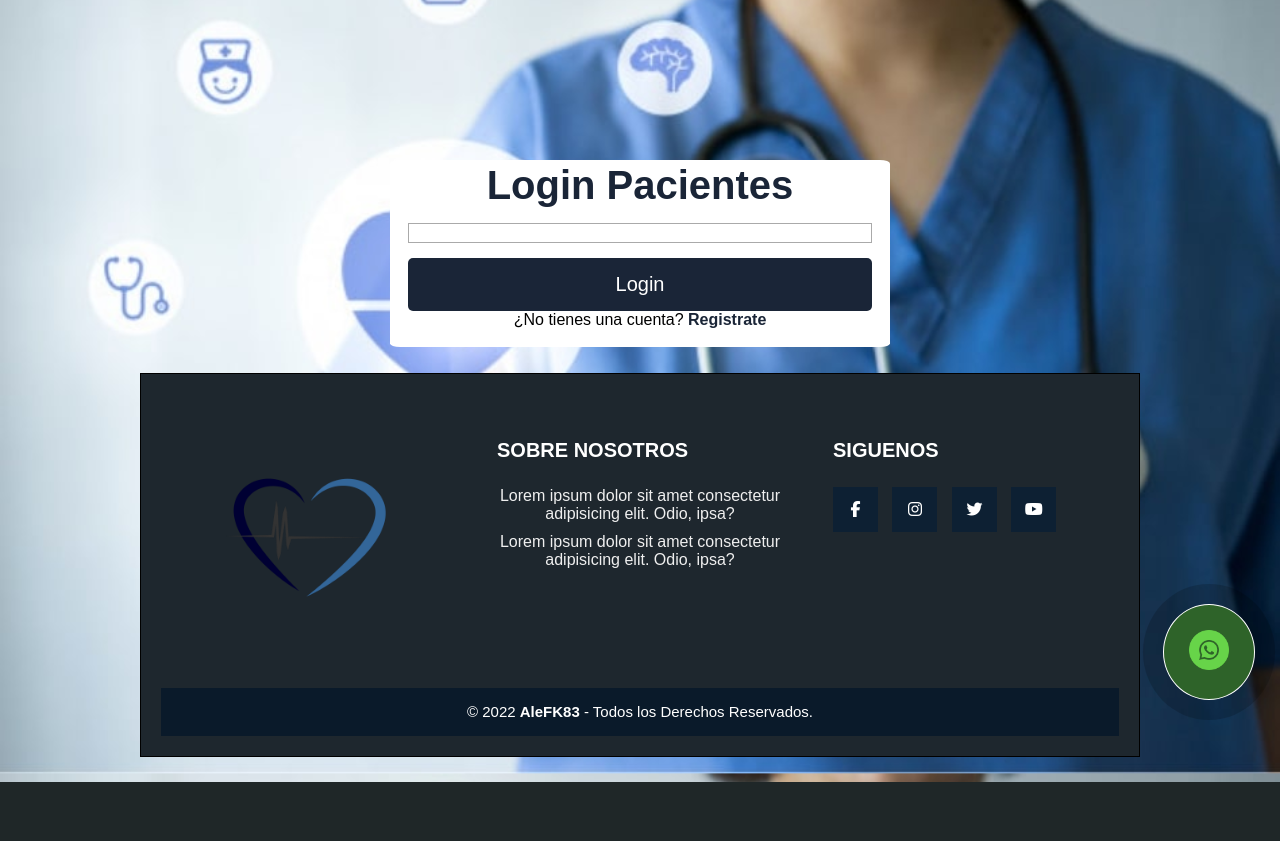
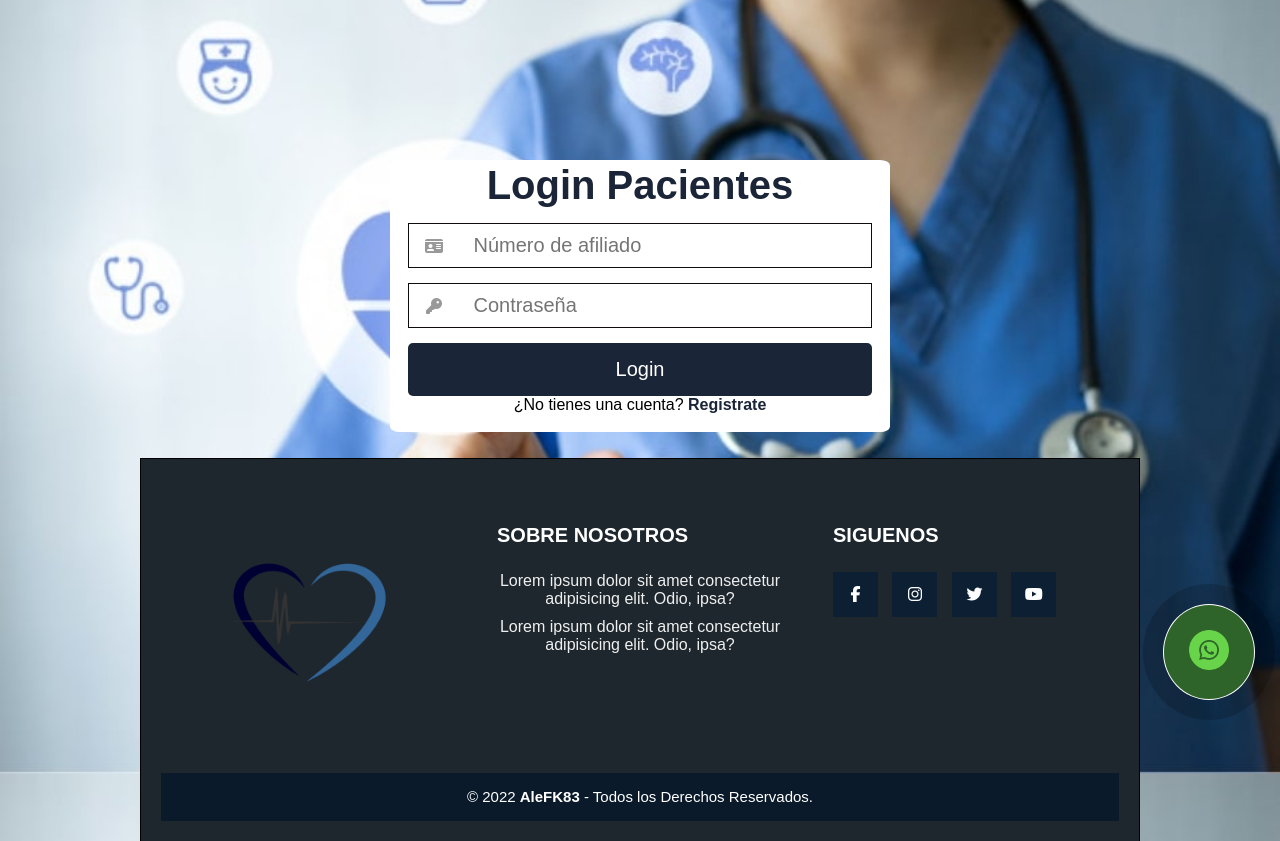
Before and after one commit to AleKF83/MEDICHI_DJANGO, a Django app: page /login in a window 1280 px wide. Shown: the part 80-921 px from the top of the page. Before the commit the page ends 862 px from the top, so only its background shows below. Run offline with Django 4.2, Linux system fonts and the light colour scheme; some libraries are stand-ins or nearby versions.

Commit message:
login forms.py

```diff
--- a/app_principal/forms.py
+++ b/app_principal/forms.py
@@ -1,7 +1,7 @@
+from django import forms
+
 from django import forms
 
 class LoginForm(forms.Form):
-    afiliado = forms.CharField(label="Número de afiliado:", required=True, max_length=20)
-    #, initial='afiliado')
-    #css class="fas fa-id-card icon",
-    psw = forms.CharField (label="Contraseña", required=True, max_length=10)
+    numero_afiliado = forms.CharField(max_length=100, widget=forms.TextInput(attrs={'placeholder': 'Número de afiliado'}))
+    contrasena = forms.CharField(max_length=100, widget=forms.PasswordInput(attrs={'placeholder': 'Contraseña'}))
--- a/app_principal/static/app_principal/css/estilos.css
+++ b/app_principal/static/app_principal/css/estilos.css
@@ -1,11 +1,13 @@
 /*NABVAR*/
 * {
   margin: 0;
-  padding: 0;/*INDEX*/
+  padding: 0;
+  /*INDEX*/
   box-sizing: border-box;
 }
 
-.div1 {/*BUSCAR .div1*/
+.div1 {
+  /*BUSCAR .div1*/
   border: 1px solid #0769e9;
   background-color: transparent;
   width: 30vw;
@@ -21,7 +23,8 @@ body {
   margin: 0;
   background: url(fondo.jpg);
   background-size: cover;
-  background-attachment: fixed;/*viene de formularios*/
+  background-attachment: fixed;
+  /*viene de formularios*/
   padding: 90px 20px 0;
 }
 
@@ -33,11 +36,13 @@ body {
   font-size: 2.9em;
   text-transform: uppercase;
 }
+
 .header h1 {
   color: #ffffff;
   font-family: Arial, Helvetica, sans-serif;
 
 }
+
 /* CONTAINER */
 
 .container {
@@ -50,37 +55,45 @@ body {
   grid-template-columns: repeat(5, 1fr);
 }
 
-.container>.header, .container>.content, .container>.sidebar, .container>.footer, .container>div {
+.container>.header,
+.container>.content,
+.container>.sidebar,
+.container>.footer,
+.container>div {
   background: transparent;
   padding: 20px;
   border: 1px solid #000000;
 }
-.article> h2 {
+
+.article>h2 {
   color: #034574;
   text-align: center;
 }
-.article> a {
+
+.article>a {
   outline: none;
   text-decoration: none;
   padding: 2px 1px 0;
   color: #0769e9;
 }
 
- .article> a:link {
+.article>a:link {
   color: #265301;
 }
 
 
- .article> a:hover {
+.article>a:hover {
   border-bottom: 1px solid;
   background: #CDFEAA;
 }
 
- .article> a:active {
+.article>a:active {
   background: #265301;
   color: #CDFEAA;
 }
-.container>.header, .container>.footer {
+
+.container>.header,
+.container>.footer {
   grid-column: 1/-1;
   background-color: #1e272e;
   color: #ffffff;
@@ -136,7 +149,7 @@ body {
 }
 
 /*CONTACTOS */
-.title-card{
+.title-card {
   text-align: center;
   font-size: 60px;
   color: #6a6a6a;
@@ -149,7 +162,7 @@ body {
 }
 
 
-.container-contacto{
+.container-contacto {
   width: 100%;
   max-width: 1200px;
   height: 430px;
@@ -160,7 +173,7 @@ body {
 
 }
 
-.container-contacto .card{
+.container-contacto .card {
   width: 330px;
   height: 430px;
   border-radius: 8px;
@@ -169,24 +182,24 @@ body {
   margin: 20px;
   text-align: center;
   transition: all 0.25s;
-  background: #fff ;
+  background: #fff;
 }
 
-.container-contacto .card:hover{
+.container-contacto .card:hover {
   box-shadow: 0 12px 16px rgba(0, 0, 0, 0.2);
 }
 
-.container-contacto .card img{
+.container-contacto .card img {
   width: 330px;
   height: 220px;
 }
 
 
-.container-contacto .card h4{
+.container-contacto .card h4 {
   font-weight: 600;
 }
 
-.container-contacto .card p{
+.container-contacto .card p {
   padding: 0 1rem;
   font-size: 16px;
   font-weight: 300;
@@ -199,39 +212,45 @@ body {
 }
 
 /*Pie de Pagina*/
-.footer{
+.footer {
   width: 100%;
   background-color: #0a141d;
 }
-.footer .grupo-1{
+
+.footer .grupo-1 {
   width: 100%;
   max-width: 1200px;
   margin: auto;
-  display:grid;
+  display: grid;
   grid-template-columns: repeat(3, 1fr);
-  grid-gap:50px;
+  grid-gap: 50px;
   padding: 45px 0px;
 }
-.footer .grupo-1 .box figure{
+
+.footer .grupo-1 .box figure {
   width: 100%;
   height: 100%;
   display: flex;
   justify-content: center;
   align-items: center;
 }
-.footer .grupo-1 .box figure img{
+
+.footer .grupo-1 .box figure img {
   width: 200px;
 }
-.footer .grupo-1 .box h2{
+
+.footer .grupo-1 .box h2 {
   color: #fff;
   margin-bottom: 25px;
   font-size: 20px;
 }
-.footer .grupo-1 .box p{
+
+.footer .grupo-1 .box p {
   color: #efefef;
   margin-bottom: 10px;
 }
-.footer .grupo-1 .red-social a{
+
+.footer .grupo-1 .red-social a {
   display: inline-block;
   text-decoration: none;
   width: 45px;
@@ -243,27 +262,33 @@ body {
   text-align: center;
   transition: all 300ms ease;
 }
-.footer .grupo-1 .red-social a:hover{
+
+.footer .grupo-1 .red-social a:hover {
   color: aqua;
 }
-.footer .grupo-2{
+
+.footer .grupo-2 {
   background-color: #0a1a2a;
   padding: 15px 10px;
   text-align: center;
   color: #fff;
 }
-.footer .grupo-2 small{
+
+.footer .grupo-2 small {
   font-size: 15px;
 }
+
 /* MEDIA QUERIES */
 
 @media screen and (max-width: 800px) {
   .header {
     text-align: center;
   }
+
   .container .content {
     grid-column: 1 / -1;
   }
+
   .container .sidebar {
     grid-column: 1 / 6;
   }
@@ -370,6 +395,7 @@ h3 {
   text-align: center;
 }
 
+
 input[type="text"],
 input[type="password"],
 input[type="email"],
@@ -385,7 +411,7 @@ label {
 
 .input-contenedor {
   margin-bottom: 15px;
-  border: 1px solid #aaa;
+  border: 1px solid #110c0c;
 }
 
 .icon {
@@ -435,7 +461,9 @@ p {
   padding: 12px;
   width: 100%;
 }
-.form-control, input:focus {
+
+.form-control,
+input:focus {
   outline: none;
 }
 
@@ -443,6 +471,7 @@ p {
   border: 0.1px solid;
   border-color: #08ffc8;
 }
+
 .form-control.falla input {
   border: 0.1px solid;
   border-color: #fe5f55;
@@ -458,7 +487,7 @@ p {
 
 .form-control.falla p {
   visibility: visible;
-  color:#e74c3c;
+  color: #e74c3c;
 }
 
 
@@ -531,10 +560,10 @@ p {
     outline: none;
   }
 
-.footer .grupo-1{
+  .footer .grupo-1 {
     width: 90%;
     grid-template-columns: repeat(1, 1fr);
-  grid-gap:30px;
+    grid-gap: 30px;
     padding: 35px 0px;
   }
 }
--- a/app_principal/templates/app_principal/login.html
+++ b/app_principal/templates/app_principal/login.html
@@ -25,24 +25,28 @@
   </div>
 </form>
 -->
-
-<form class="formulario" action="{% url 'login' %}" method="post">
+<form class="formulario" method="post">
   {% csrf_token %}
   <h1>Login Pacientes</h1>
   <div class="contenedor">
     <div class="input-contenedor">
-      {{ login_form }}
-      <br>
+      <i class="fas fa-id-card icon"></i>
+      {{ form.numero_afiliado }}
+    </div>
+
+    <div class="input-contenedor">
+      <i class="fas fa-key icon"></i>
+      {{ form.contrasena }}
     </div>
     <input type="submit" value="Login" class="button" />
-    <!--<p>Al registrarte, aceptas nuestras Condiciones de uso y Política de privacidad.</p>-->
+
     <p>
       ¿No tienes una cuenta?
       <a class="link" href="{% url 'registrarse-cliente' %}">Registrate </a>
     </p>
   </div>
 </form>
+
 </body>
 
-
 {% endblock %}
--- a/app_principal/templates/app_principal/registrarse-cliente.html
+++ b/app_principal/templates/app_principal/registrarse-cliente.html
@@ -3,6 +3,7 @@
 {% block content %}
 
 <body>
+
   <form class="formulario" id="formulario" action="https://formspree.io/f/mjvzlqwn" method="POST">
     <h1>Registrate</h1>
     <div class="contenedor">
--- a/app_principal/views.py
+++ b/app_principal/views.py
@@ -1,6 +1,7 @@
-from django.shortcuts import render
+from django.shortcuts import render, redirect
 from django.http import HttpResponse
 from datetime import datetime
+from .forms import LoginForm
 
 # Create your views here.
 
@@ -19,12 +20,37 @@ def contactos(request):
     )
 
 
-def login(request):
+"""def login(request):
     return render(
         request,
         "app_principal/login.html",
-    )
+    )"""
+"""def login(request):
+    if request.method == "POST":
+        # Creo la instancia del formulario con los datos cargados en pantalla
+        login_form = LoginForm(request.POST)
+        # Valido y proceso los datos.
+    else:
+        # Creo el formulario vacío con los valores por defecto
+        login_form = LoginForm()
 
+    return render(request, "app_principal/login.html", {'login_form': login_form})"""
+
+def login(request):
+    if request.method == 'POST':
+        form = LoginForm(request.POST)
+        if form.is_valid():
+            # Aquí puedes procesar los datos del formulario
+            numero_afiliado = form.cleaned_data['numero_afiliado']
+            contrasena = form.cleaned_data['contrasena']
+            # Haz lo que necesites con los datos
+
+            # Luego redirige a la página de inicio o donde desees
+            return redirect('nombre_de_tu_vista')
+    else:
+        form = LoginForm()
+
+    return render(request, "app_principal/login.html", {'form': form})
 
 def afiliarse(request):
     return render(
@@ -48,6 +74,8 @@ def portal_medicos(request):
 
 
 def registrarse_cliente(request):
+
+    #formulario_registro_cliente =
     return render(
         request,
         "app_principal/registrarse-cliente.html",
```
Lines whose indentation alone changed are shown as unchanged.
